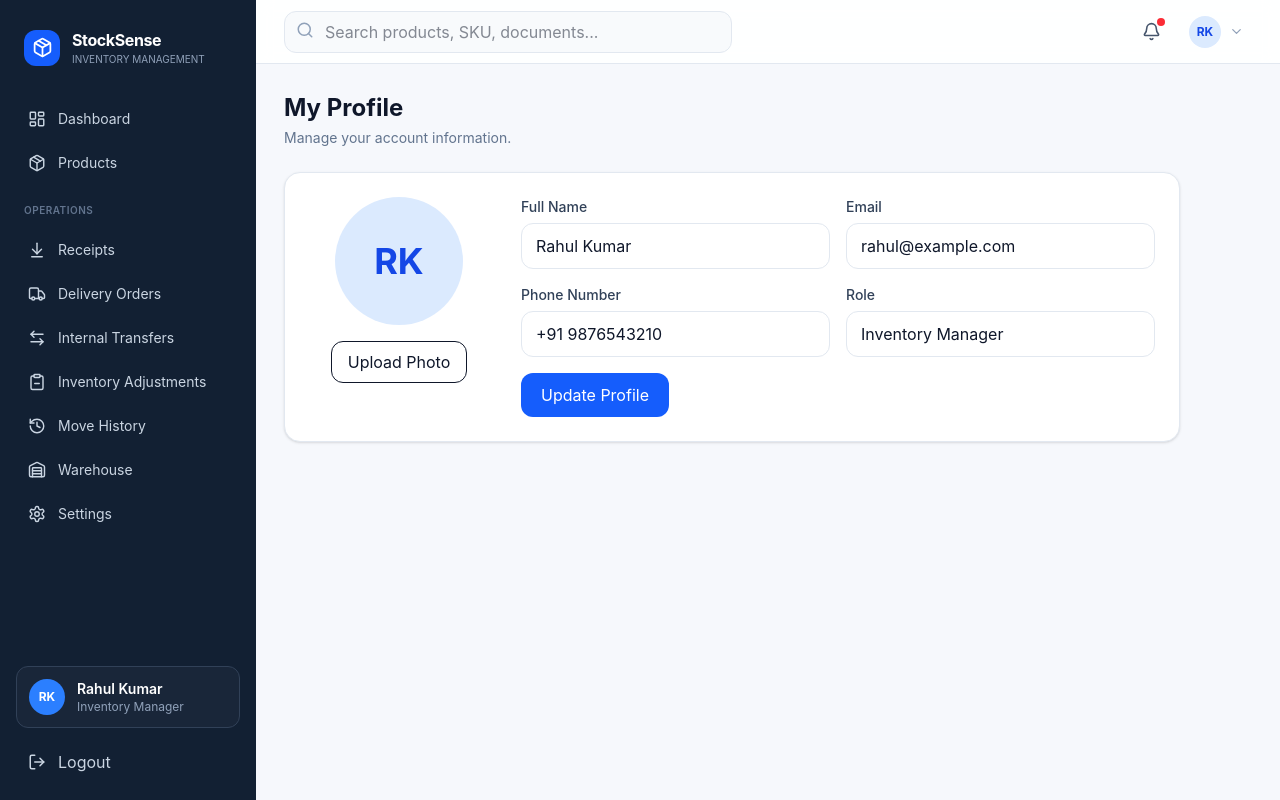
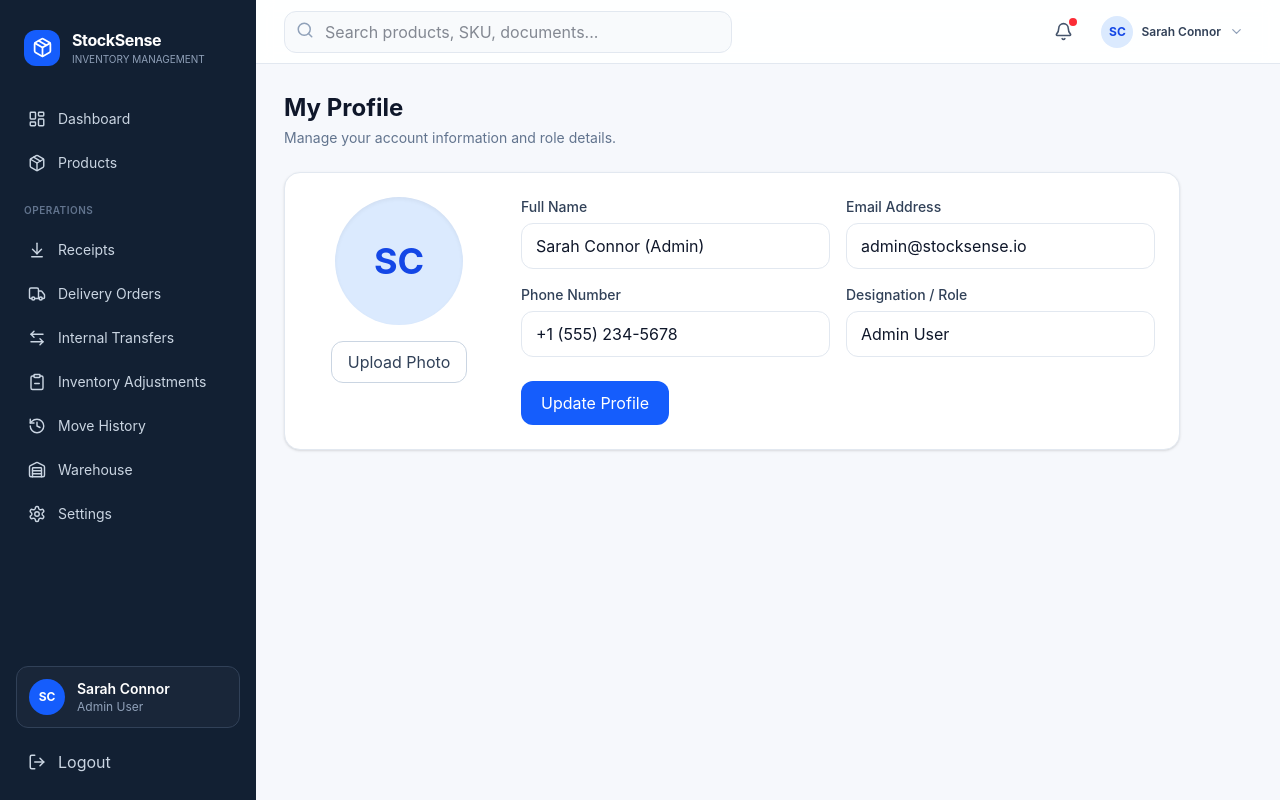
Before and after one commit to himanshu25405422-sketch/Stock_Sense, a React (Vite) app in the folder frontend/: page /profile in a window 1280 px wide. Built offline with nearby package versions, Linux system fonts and the light colour scheme.

Commit message:
feat: dynamically render user name, avatar initials, and role designation based on logged in user

```diff
--- a/frontend/src/components/Layout.jsx
+++ b/frontend/src/components/Layout.jsx
@@ -2,7 +2,7 @@ import { NavLink, Outlet, useNavigate } from "react-router-dom";
 import {
   LayoutDashboard, Package, ArrowDownToLine, Truck, ArrowLeftRight,
   ClipboardMinus, History, Warehouse as WarehouseIcon, Settings,
-  LogOut, Bell, Search, UserCircle, ChevronDown
+  LogOut, Bell, Search, ChevronDown
 } from "lucide-react";
 
 const operationLinks = [
@@ -30,8 +30,39 @@ function SideLink({ to, label, icon: Icon, end }) {
   );
 }
 
+function getCurrentUser() {
+  try {
+    const u = localStorage.getItem("user");
+    if (u) return JSON.parse(u);
+  } catch (e) {}
+  return { full_name: "Sarah Connor", email: "admin@stocksense.io", role: "admin" };
+}
+
+function formatRole(role) {
+  if (role === "admin") return "Admin User";
+  if (role === "inventory_manager") return "Inventory Manager";
+  if (role === "warehouse_staff") return "Warehouse Staff";
+  return role || "Inventory Specialist";
+}
+
+function getInitials(name) {
+  if (!name) return "SC";
+  const parts = name.trim().split(" ");
+  if (parts.length >= 2) return (parts[0][0] + parts[1][0]).toUpperCase();
+  return name.slice(0, 2).toUpperCase();
+}
+
 export default function Layout() {
   const navigate = useNavigate();
+  const currentUser = getCurrentUser();
+  const initials = getInitials(currentUser.full_name);
+  const roleTitle = formatRole(currentUser.role);
+
+  const handleLogout = () => {
+    localStorage.removeItem("token");
+    localStorage.removeItem("user");
+    navigate("/login");
+  };
 
   return (
     <div className="min-h-screen bg-[#f6f8fc]">
@@ -56,14 +87,14 @@ export default function Layout() {
         </nav>
 
         <div className="mt-auto">
-          <button onClick={() => navigate("/profile")} className="mb-3 flex w-full items-center gap-3 rounded-xl border border-slate-700 bg-slate-800/70 p-3 text-left">
-            <div className="grid h-9 w-9 place-items-center rounded-full bg-blue-500 text-xs font-bold">RK</div>
+          <button onClick={() => navigate("/profile")} className="mb-3 flex w-full items-center gap-3 rounded-xl border border-slate-700 bg-slate-800/70 p-3 text-left hover:bg-slate-800 transition">
+            <div className="grid h-9 w-9 place-items-center rounded-full bg-blue-600 text-xs font-bold text-white">{initials}</div>
             <div className="min-w-0">
-              <div className="truncate text-sm font-semibold">Rahul Kumar</div>
-              <div className="truncate text-xs text-slate-400">Inventory Manager</div>
+              <div className="truncate text-sm font-semibold">{currentUser.full_name}</div>
+              <div className="truncate text-xs text-slate-400">{roleTitle}</div>
             </div>
           </button>
-          <button onClick={() => navigate("/login")} className="flex w-full items-center gap-3 rounded-xl px-3 py-2.5 text-sm text-slate-300 hover:bg-slate-800 hover:text-white">
+          <button onClick={handleLogout} className="flex w-full items-center gap-3 rounded-xl px-3 py-2.5 text-sm text-slate-300 hover:bg-slate-800 hover:text-white transition">
             <LogOut size={18} /> Logout
           </button>
         </div>
@@ -81,8 +112,9 @@ export default function Layout() {
           </div>
           <div className="ml-auto flex items-center gap-3">
             <button className="relative rounded-xl p-2 hover:bg-slate-100"><Bell size={19} className="text-slate-600"/><span className="absolute right-1 top-1 h-2 w-2 rounded-full bg-red-500"/></button>
-            <button onClick={() => navigate("/profile")} className="flex items-center gap-2 rounded-xl px-2 py-1.5 hover:bg-slate-100">
-              <div className="grid h-8 w-8 place-items-center rounded-full bg-blue-100 text-xs font-bold text-blue-700">RK</div>
+            <button onClick={() => navigate("/profile")} className="flex items-center gap-2 rounded-xl px-2 py-1.5 hover:bg-slate-100 transition">
+              <div className="grid h-8 w-8 place-items-center rounded-full bg-blue-100 text-xs font-bold text-blue-700">{initials}</div>
+              <span className="text-xs font-semibold text-slate-700 hidden sm:inline">{currentUser.full_name}</span>
               <ChevronDown size={15} className="text-slate-400" />
             </button>
           </div>
--- a/frontend/src/pages/Dashboard.jsx
+++ b/frontend/src/pages/Dashboard.jsx
@@ -12,36 +12,98 @@ const stats = [
   ["Transfers Scheduled", "7", "", ArrowLeftRight, "bg-cyan-50 text-cyan-600"],
 ];
 
+function getCurrentUser() {
+  try {
+    const u = localStorage.getItem("user");
+    if (u) return JSON.parse(u);
+  } catch (e) {}
+  return { full_name: "Sarah Connor" };
+}
+
 export default function Dashboard() {
-  return <div>
-    <div className="mb-6"><h1 className="text-2xl font-bold">Dashboard</h1><p className="mt-1 text-sm text-slate-500">Welcome back, Rahul. Here's your inventory overview.</p></div>
-    <div className=" grid gap-4 sm:grid-cols-2 xl:grid-cols-3">
-      {stats.map(([label,value,change,Icon,color]) => <Card key={label} className=" bg-white
-  p-6
-  rounded-xl
-  shadow-md
-  transition-all
-  duration-300
-  hover:bg-gray-200
-  hover:scale-105 "><div className="flex items-start justify-between"><div className={`grid h-11 w-11 place-items-center rounded-xl ${color}`}><Icon size={21}/></div>{change && <span className="rounded-full bg-emerald-50 px-2 py-1 text-xs font-bold text-emerald-700">{change}</span>}</div><div className="mt-5 text-2xl font-bold">{value}</div><div className="mt-1 text-sm text-slate-500">{label}</div></Card>)}
+  const currentUser = getCurrentUser();
+  const firstName = currentUser.full_name ? currentUser.full_name.trim().split(" ")[0] : "User";
+
+  return (
+    <div>
+      <div className="mb-6">
+        <h1 className="text-2xl font-bold">Dashboard</h1>
+        <p className="mt-1 text-sm text-slate-500">Welcome back, {firstName}. Here's your inventory overview.</p>
+      </div>
+
+      <div className="grid gap-4 sm:grid-cols-2 xl:grid-cols-3">
+        {stats.map(([label, value, change, Icon, color]) => (
+          <Card
+            key={label}
+            className="bg-white p-6 rounded-xl shadow-md transition-all duration-300 hover:bg-gray-100 hover:scale-105"
+          >
+            <div className="flex items-start justify-between">
+              <div className={`grid h-11 w-11 place-items-center rounded-xl ${color}`}>
+                <Icon size={21} />
+              </div>
+              {change && (
+                <span className="rounded-full bg-emerald-50 px-2 py-1 text-xs font-bold text-emerald-700">
+                  {change}
+                </span>
+              )}
+            </div>
+            <div className="mt-5 text-2xl font-bold">{value}</div>
+            <div className="mt-1 text-sm text-slate-500">{label}</div>
+          </Card>
+        ))}
+      </div>
+
+      <div className="mt-5 grid gap-5 xl:grid-cols-2">
+        <Card className="bg-white p-6 rounded-xl shadow-md transition-all duration-300 hover:bg-gray-100 hover:scale-105">
+          <div className="mb-5 flex items-center justify-between">
+            <div>
+              <h2 className="font-bold">Stock by Category</h2>
+              <p className="text-xs text-slate-500">Current inventory distribution</p>
+            </div>
+            <TrendingUp size={20} className="text-blue-600" />
+          </div>
+          <div className="flex items-center gap-8">
+            <div className="relative grid h-44 w-44 shrink-0 place-items-center rounded-full bg-[conic-gradient(#2563eb_0_35%,#10b981_35%_60%,#f59e0b_60%_80%,#8b5cf6_80%_92%,#e2e8f0_92%_100%)]">
+              <div className="grid h-28 w-28 place-items-center rounded-full bg-white">
+                <div className="text-center">
+                  <b className="text-xl">1,250</b>
+                  <div className="text-[10px] text-slate-500">UNITS</div>
+                </div>
+              </div>
+            </div>
+            <div className="space-y-3 text-sm">
+              {["Raw Material 35%", "Finished Goods 25%", "Furniture 20%", "Electronics 12%", "Others 8%"].map((x) => (
+                <div key={x} className="text-slate-600">
+                  {x}
+                </div>
+              ))}
+            </div>
+          </div>
+        </Card>
+
+        <Card className="overflow-hidden bg-white p-6 rounded-xl shadow-md transition-all duration-300 hover:bg-gray-100 hover:scale-105">
+          <div className="flex items-center justify-between p-5">
+            <div>
+              <h2 className="font-bold">Recent Operations</h2>
+              <p className="text-xs text-slate-500">Latest stock movements</p>
+            </div>
+            <Link to="/move-history" className="text-sm font-semibold text-blue-600">
+              View All
+            </Link>
+          </div>
+          <div className="divide-y divide-slate-100">
+            {operations.map((o) => (
+              <div key={o.id} className="flex items-center gap-3 px-5 py-3 text-sm">
+                <div className="w-20 font-semibold text-blue-600">{o.id}</div>
+                <div className="w-24 text-slate-500">{o.type}</div>
+                <div className="flex-1">{o.product}</div>
+                <div className="font-semibold">{o.qty}</div>
+                <StatusBadge status={o.status} />
+              </div>
+            ))}
+          </div>
+        </Card>
+      </div>
     </div>
-    <div className="mt-5 grid gap-5 xl:grid-cols-2">
-      <Card className="  bg-white
-  p-6
-  rounded-xl
-  shadow-md
-  transition-all
-  duration-300
-  hover:bg-gray-200
-  hover:scale-105 "><div className="mb-5 flex items-center justify-between"><div><h2 className=" font-bold">Stock by Category</h2><p className="text-xs text-slate-500">Current inventory distribution</p></div><TrendingUp size={20} className="text-blue-600"/></div><div className="flex items-center gap-8"><div className="relative grid h-44 w-44 shrink-0 place-items-center rounded-full bg-[conic-gradient(#2563eb_0_35%,#10b981_35%_60%,#f59e0b_60%_80%,#8b5cf6_80%_92%,#e2e8f0_92%_100%)]"><div className="grid h-28 w-28 place-items-center rounded-full bg-white"><div className="text-center"><b className="text-xl">1,250</b><div className="text-[10px] text-slate-500">UNITS</div></div></div></div><div className="space-y-3 text-sm">{["Raw Material 35%","Finished Goods 25%","Furniture 20%","Electronics 12%","Others 8%"].map(x=><div key={x} className="text-slate-600">{x}</div>)}</div></div></Card>
-      <Card className="overflow-hidden  bg-white
-  p-6
-  rounded-xl
-  shadow-md
-  transition-all
-  duration-300
-  hover:bg-gray-200
-  hover:scale-105"><div className="flex items-center justify-between p-5"><div><h2 className="font-bold">Recent Operations</h2><p className="text-xs text-slate-500">Latest stock movements</p></div><Link to="/move-history" className="text-sm font-semibold text-blue-600">View All</Link></div><div className="divide-y divide-slate-100">{operations.map(o=><div key={o.id} className="flex items-center gap-3 px-5 py-3 text-sm"><div className="w-20 font-semibold text-blue-600">{o.id}</div><div className="w-24 text-slate-500">{o.type}</div><div className="flex-1">{o.product}</div><div className="font-semibold">{o.qty}</div><StatusBadge status={o.status}/></div>)}</div></Card>
-    </div>
-  </div>;
+  );
 }
--- a/frontend/src/pages/Profile.jsx
+++ b/frontend/src/pages/Profile.jsx
@@ -1,2 +1,64 @@
 import { Card, Input } from "../components/UI";
-export default function Profile(){return <div><div className="mb-6"><h1 className="text-2xl font-bold">My Profile</h1><p className="mt-1 text-sm text-slate-500">Manage your account information.</p></div><Card className="max-w-4xl p-6"><div className="grid gap-8 md:grid-cols-[180px_1fr]"><div className="text-center"><div className="mx-auto grid h-32 w-32 place-items-center rounded-full bg-blue-100 text-4xl font-bold text-blue-700">RK</div><button className="mt-4 rounded-xl border px-4 py-2 text-sm font-semibold">Upload Photo</button></div><div className="grid gap-4 sm:grid-cols-2"><Input label="Full Name" defaultValue="Rahul Kumar"/><Input label="Email" defaultValue="rahul@example.com"/><Input label="Phone Number" defaultValue="+91 9876543210"/><Input label="Role" defaultValue="Inventory Manager" disabled/><div className="sm:col-span-2"><button className="rounded-xl bg-blue-600 px-5 py-2.5 text-sm font-semibold text-white">Update Profile</button></div></div></div></Card></div>}
+
+function getCurrentUser() {
+  try {
+    const u = localStorage.getItem("user");
+    if (u) return JSON.parse(u);
+  } catch (e) {}
+  return { full_name: "Sarah Connor (Admin)", email: "admin@stocksense.io", role: "admin" };
+}
+
+function formatRole(role) {
+  if (role === "admin") return "Admin User";
+  if (role === "inventory_manager") return "Inventory Manager";
+  if (role === "warehouse_staff") return "Warehouse Staff";
+  return role || "Inventory Specialist";
+}
+
+function getInitials(name) {
+  if (!name) return "SC";
+  const parts = name.trim().split(" ");
+  if (parts.length >= 2) return (parts[0][0] + parts[1][0]).toUpperCase();
+  return name.slice(0, 2).toUpperCase();
+}
+
+export default function Profile() {
+  const currentUser = getCurrentUser();
+  const initials = getInitials(currentUser.full_name);
+  const roleTitle = formatRole(currentUser.role);
+
+  return (
+    <div>
+      <div className="mb-6">
+        <h1 className="text-2xl font-bold">My Profile</h1>
+        <p className="mt-1 text-sm text-slate-500">Manage your account information and role details.</p>
+      </div>
+
+      <Card className="max-w-4xl p-6">
+        <div className="grid gap-8 md:grid-cols-[180px_1fr]">
+          <div className="text-center">
+            <div className="mx-auto grid h-32 w-32 place-items-center rounded-full bg-blue-100 text-4xl font-bold text-blue-700 shadow-inner">
+              {initials}
+            </div>
+            <button className="mt-4 rounded-xl border border-slate-300 px-4 py-2 text-xs font-semibold text-slate-700 hover:bg-slate-50 transition">
+              Upload Photo
+            </button>
+          </div>
+
+          <div className="grid gap-4 sm:grid-cols-2">
+            <Input label="Full Name" defaultValue={currentUser.full_name || "User Account"} />
+            <Input label="Email Address" defaultValue={currentUser.email || "user@stocksense.io"} />
+            <Input label="Phone Number" defaultValue="+1 (555) 234-5678" />
+            <Input label="Designation / Role" defaultValue={roleTitle} disabled />
+
+            <div className="sm:col-span-2 mt-2">
+              <button className="rounded-xl bg-blue-600 px-5 py-2.5 text-sm font-semibold text-white hover:bg-blue-700 transition">
+                Update Profile
+              </button>
+            </div>
+          </div>
+        </div>
+      </Card>
+    </div>
+  );
+}
```
